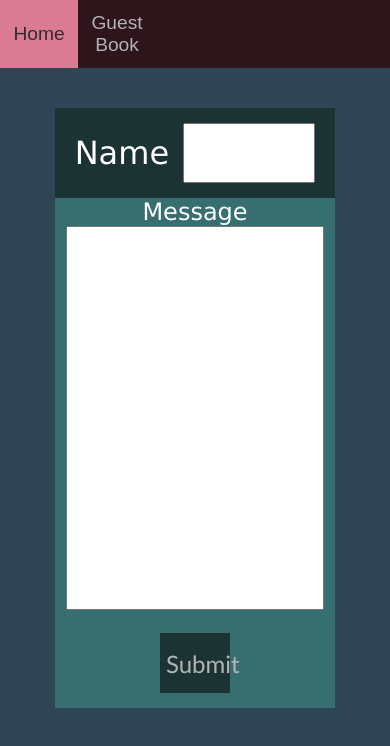
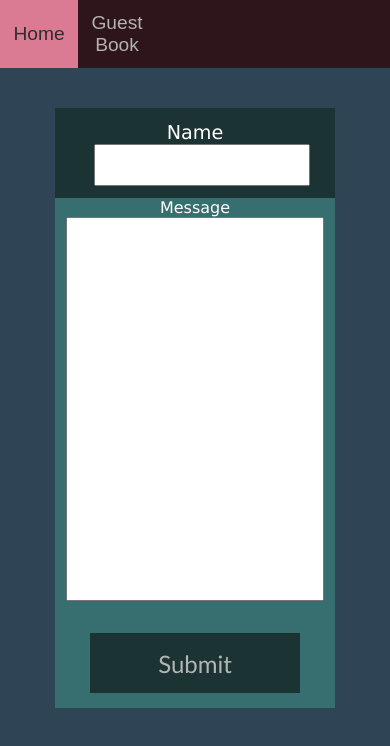
Before and after one commit to Dereje1/learn-Next.js, a Next.js app: page / in a window 390 px wide. Shown: the top 746 px of the page. Built offline with nearby package versions, Linux system fonts and the light colour scheme.

Commit message:
styles: make form responsive

```diff
--- a/components/form/form.js
+++ b/components/form/form.js
@@ -13,7 +13,7 @@ class Form extends React.Component {
   }
 
   handleChange = (e) => {
-    this.setState({ [e.target.className]: e.target.value.trim() });
+    this.setState({ [e.target.className]: e.target.value });
   }
 
   handleSubmit = async () => {
@@ -25,7 +25,7 @@ class Form extends React.Component {
           Accept: 'application/json, text/plain, */*',
           'Content-Type': 'application/json',
         },
-        body: JSON.stringify({ name, message, date: Date.now() }),
+        body: JSON.stringify({ name: name.trim(), message: message.trim(), date: Date.now() }),
       });
       const submitResult = await submitted.json();
       this.setState({ submitStatus: submitResult.status });
@@ -42,7 +42,7 @@ class Form extends React.Component {
         this.setState({
           submitStatus: null,
         });
-      }, 2000);
+      }, 1500);
     }
   };
 
--- a/components/form/form.scss
+++ b/components/form/form.scss
@@ -19,7 +19,7 @@
             font-size: 2em;
         }
         .name{
-            width:45%;
+            width:55%;
             height: 60%;
             resize: none;
             margin-left: 5%;
@@ -73,4 +73,32 @@
 }
 
 
+@media only screen and (max-width: 400px) {
+    .formholder{
+        .nameHolder{
+            flex-direction: column;
+            .namelabel{
+                font-size: 1.2em;
+            }
+            .name{
+                font-size: 18px;
+                height: 40%;
+                width: 75%;
+            }
+        }
+        .messageHolder{
+            .messagelabel{
+                font-size: 1em;
+            }
+            .message{
+                font-size: 18px;
+            }
+        }
+        .enter{
+            width:75%;
+        }
+    }
+}
+
+
 button:focus {outline:0;}
```
